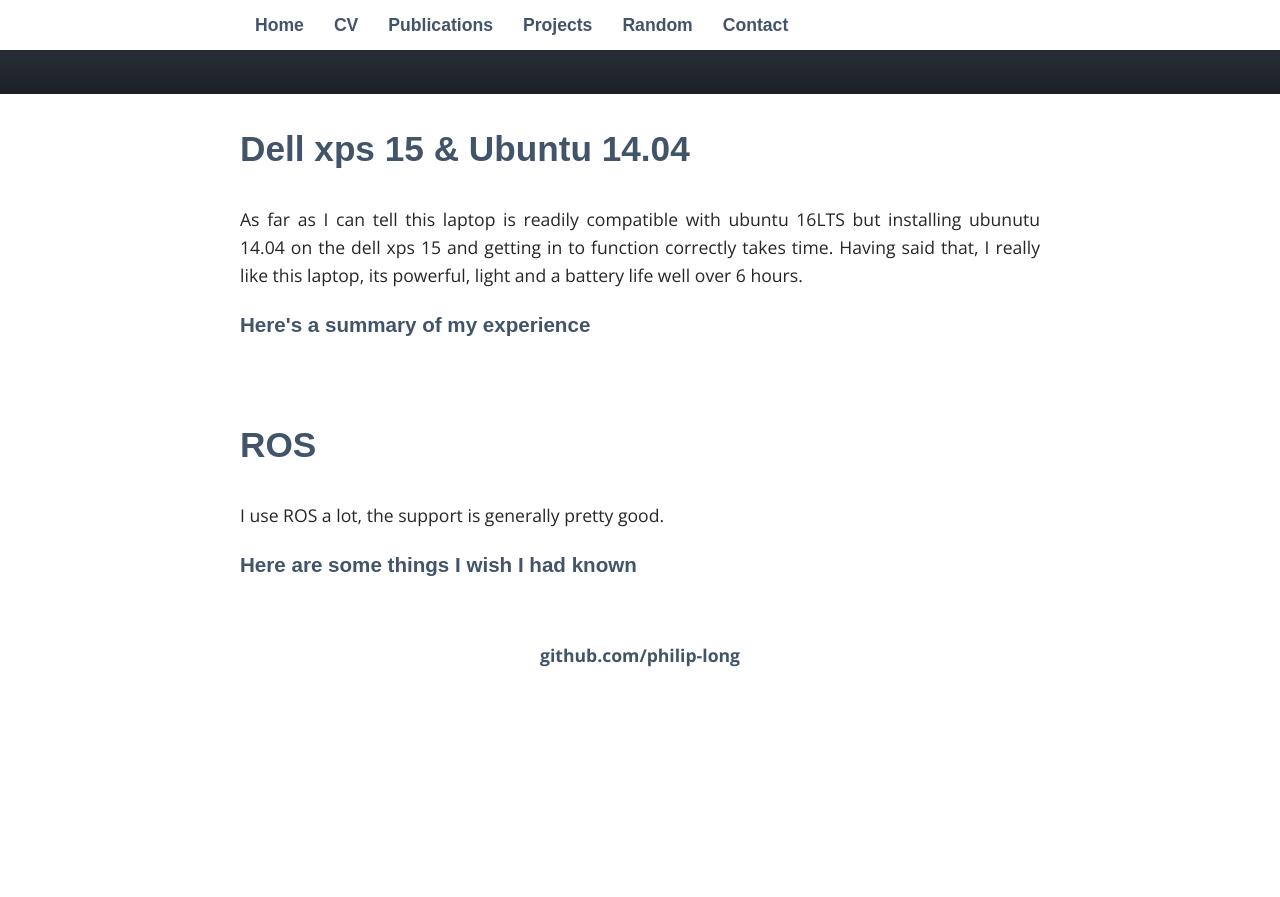
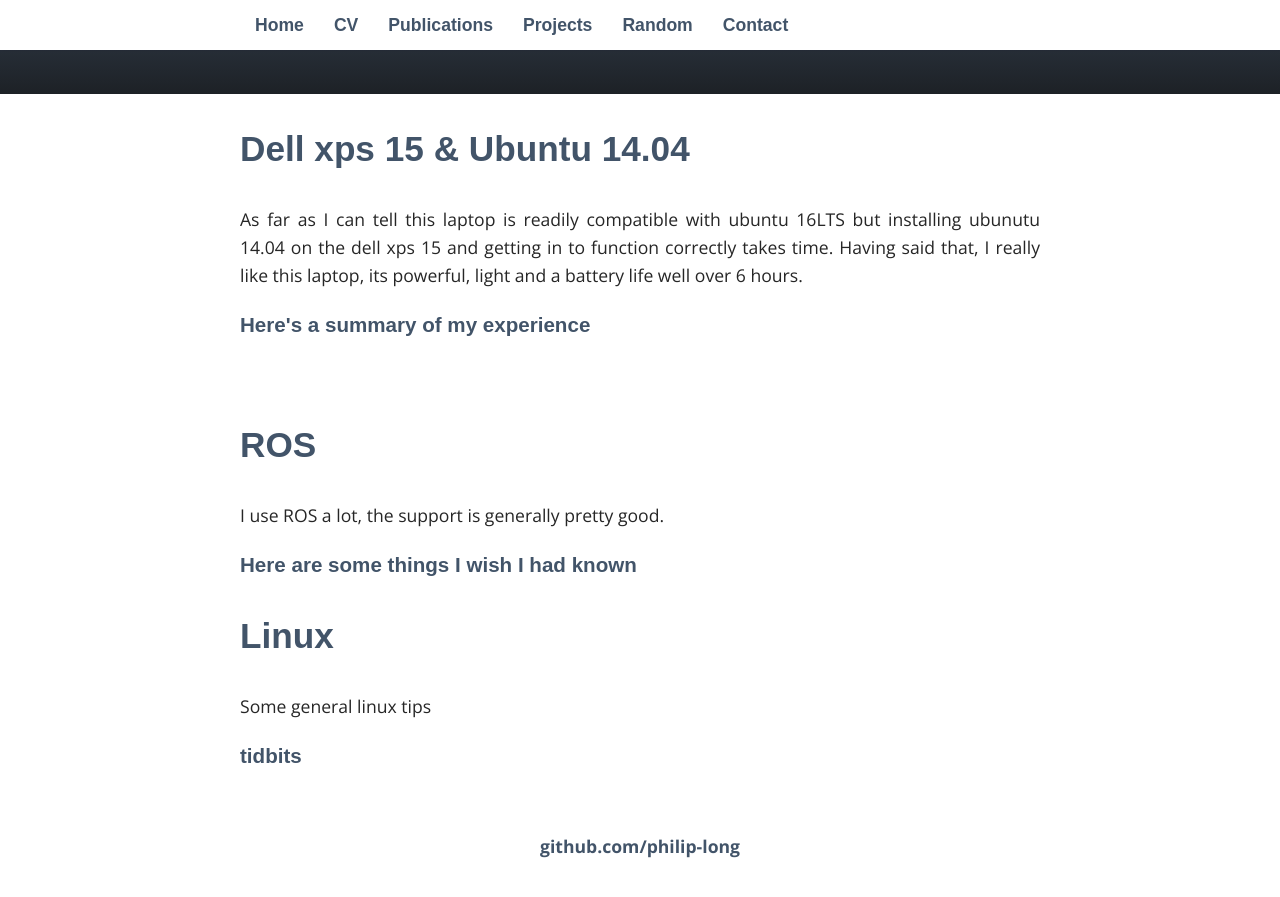
Before and after one commit to philip-long/philip-long.github.io, a Jekyll site: the page built from random/index.html, in a window 1280 px wide and 900 px high, scrolled down 136 px. Shown: the top 897 px of the window. Built offline with Jekyll 4.4.1, drawn with Linux system fonts in a browser that asks for light colours; some web fonts are replaced; before the commit the page ends 900 px from its top, so only the background shows below that.

Commit message:
Update index.html

```diff
--- a/random/index.html
+++ b/random/index.html
@@ -18,3 +18,9 @@
 I use ROS a lot, the support is generally pretty good.
  <a href="/random/ROS.html"> <h3> Here are some things I wish I had known</h3></a>
 </p>
+
+ <h2> Linux</h2>
+<p>
+Some general linux tips
+ <a href="/random/tips.html"> <h3> tidbits</h3></a>
+</p>
```
